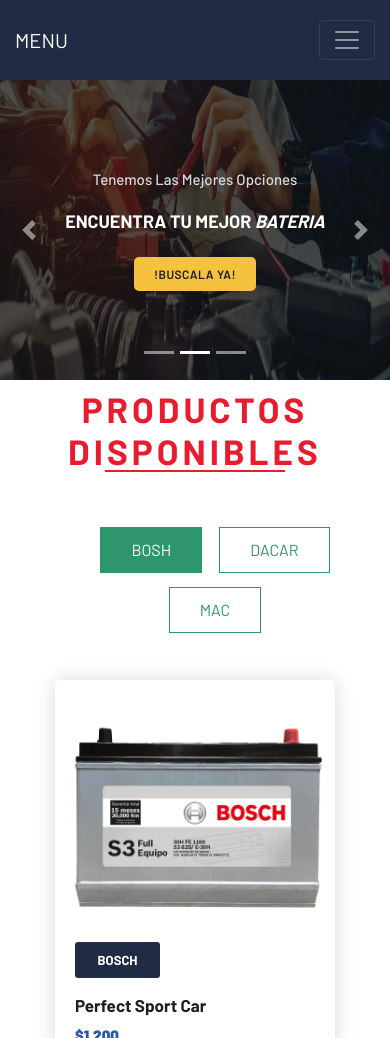
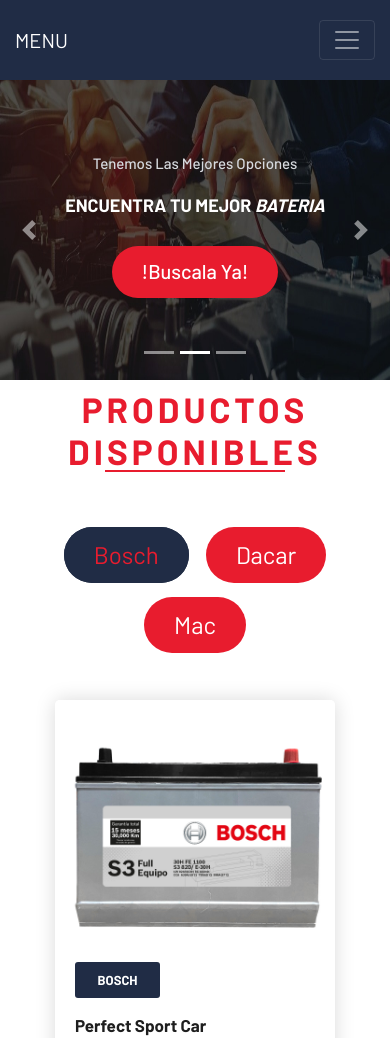
Before and after one commit to tati-18/bateryDAWN, a plain HTML site: page service.html in a window 390 px wide. Shown: the top 1038 px of the page. Drawn offline with nearby package versions, Linux system fonts and the light colour scheme.

Commit message:
Detalles de Pagina catalogo

```diff
--- a/css/style_catalogo.css
+++ b/css/style_catalogo.css
@@ -124,7 +124,7 @@
 .btn.btn-custom {
     padding: 10px 30px 12px 30px;
     text-align: center;
-    font-size: 16px;
+    font-size: 20px;
     font-weight: 500;
     color: #ffffff;
     background: #E81C2E;
@@ -419,6 +419,21 @@
 
 /***********************************************/
 
+.carousel-item .carousel-text .btn.btn-custom {
+    padding: 20px 45px 22px 45px;
+    color: #ffffff;
+}
+
+.carousel-item .carousel-text .btn.btn-custom:hover {
+    color: #E81C2E;
+}
+
+.carousel .carousel-text .btn {
+    padding: 12px 30px;
+    font-size: 15px;
+    letter-spacing: 0;
+}
+
 .carousel-inner .carousel-item div.info {
     position: absolute;
     width: 100%;
@@ -433,25 +448,23 @@
 }
 
 .secondary-button a {
-    background: #f4c23d;
-    padding: 10px 20px;
-    text-align: center;
-    letter-spacing: 0.5px;
-    font-size: 14px;
-    font-weight: 600;
-    border-radius: 5px;
-    text-transform: uppercase;
-    color: #1e1e1e;
-    -webkit-transition: all 0.3s;
-    -o-transition: all 0.3s;
-    transition: all 0.3s;
-    -webkit-animation: tracking-in-expand 1.5s cubic-bezier(0.215, 0.610, 0.355, 1.000) both;
-    animation: tracking-in-expand 1.5s cubic-bezier(0.215, 0.610, 0.355, 1.000) both;
+    padding: 20 px 45 px 22 px 45 px;
+    color: #ffffff;
 }
 
-.secondary-button a:hover {
-    color: #1e1e1e;
-    background-color: #fff;
+.secondary-button a {
+    padding: 10 px 30 px 12 px 30 px;
+    text-align: center;
+    font-size: 16px;
+    font-weight: 500;
+    color: #ffffff;
+    background: #E81C2E;
+    border: none;
+    border-radius: 60 px;
+    box-shadow: inset 0 0 0 0 #202c45;
+    transition: ease-out 0.5s;
+    -webkit-transition: ease-out 0.5s;
+    -moz-transition: ease-out 0.5s;
 }
 
 .carousel-item .info h2 {
@@ -494,8 +507,10 @@
     .carousel-item .info h4 {
         font-size: 15px;
     }
-    .secondary-button a {
-        font-size: 20px;
+    .carousel .carousel-text .btn {
+        padding: 8px 20px;
+        font-size: 14px;
+        letter-spacing: 0;
     }
 }
 
@@ -506,19 +521,26 @@
     .carousel-item .info h4 {
         font-size: 15px;
     }
-    .secondary-button a {
-        font-size: 12px;
+    .carousel .carousel-text .btn {
+        padding: 10px 25px;
+        font-size: 15px;
+        letter-spacing: 0;
     }
 }
 
 
-/********************************/
+/**************************************/
 
 
-/********* Service CSS *********/
+/********* baterias catalogo **********/
 
 
-/*******************************/
+/*************************************/
+
+.tm-paging-links {
+    text-align: center;
+    margin-bottom: 40px;
+}
 
 .list_baterias {
     margin-top: 2%;
@@ -530,6 +552,10 @@
 
 .hidden {
     display: none !important;
+}
+
+ul {
+    padding-inline-start: 0px;
 }
 
 
@@ -601,7 +627,6 @@
 .tm-paging-item {
     list-style: none;
     display: inline-block;
-    border: 1px solid #2F956D;
     margin: 7px;
 }
 
@@ -611,21 +636,25 @@
     align-items: center;
     justify-content: center;
     text-decoration: none;
-    color: #2F956D;
-    background-color: transparent;
+    color: #ffffff;
+    background: #E81C2E;
+    border: none;
+    border-radius: 60px;
+    box-shadow: inset 0 0 0 0 #202C45;
+    font-size: 150%;
 }
 
 .tm-paging-link.active,
 .tm-paging-link:hover {
-    background-color: #2F956D;
-    color: white;
+    color: #E81C2E;
+    background: #202C45;
+    box-shadow: inset 200px 0 0 0 #202C45;
 }
 
 .button {
     position: relative;
     border: none;
     font-size: 28px;
-    color: #FFFFFF;
     width: 200px;
     text-align: center;
     text-decoration: none;
@@ -784,7 +813,7 @@
 
 .on-grids .car-item .down-content ul li .item:hover,
 .recent-car-content .car-item .down-content ul li .item:hover {
-    background-color: #f4c23d
+    background-color: #224286
 }
 
 .on-grids .car-item .down-content ul li .item:hover i,
@@ -1232,24 +1261,3 @@
 .footer .copyright p a:hover {
     color: #ffffff;
 }
-
-
-/*******************************/
-
-
-/********* baterias catalogo **********/
-
-
-/*******************************/
-
-.tm-paging-links {
-    text-align: center;
-    margin-bottom: 40px;
-}
-
-.tm-paging-item {
-    list-style: none;
-    display: inline-block;
-    border: 1px solid #2F956D;
-    margin: 7px;
-}
--- a/service.html
+++ b/service.html
@@ -71,32 +71,32 @@
         </ol>
         <div class="carousel-inner">
             <div class="carousel-item active">
-                <img class="d-block w-100" src="../bateryDAWN/img/slideBar/slide_PC01.jpg" alt="First slide">
+                <img class="d-block w-100" src="./img/slideBar/slide_PC01.jpg" alt="First slide">
                 <div class="info">
                     <h4>Tenemos Las Mejores Opciones </h4>
                     <h2>Encuentra tu mejor <em>Bateria</em></h2>
                     <h6 class="secondary-button">
-                        <a href="#" tabindex="-1">!Buscala Ya!</a>
+                        <a class="btn btn-custom" href="">!Buscala Ya!</a>
                     </h6>
                 </div>
             </div>
             <div class="carousel-item ">
-                <img class="d-block w-100" src="../bateryDAWN/img/slideBar/slide_PC02.jpg" alt="Second slide">
+                <img class="d-block w-100" src="./img/slideBar/slide_PC02.jpg" alt="Second slide">
                 <div class="info">
                     <h4>Tenemos Las Mejores Opciones </h4>
                     <h2>Encuentra tu mejor <em>Bateria</em></h2>
                     <h6 class="secondary-button">
-                        <a href="#" tabindex="-1">!Buscala Ya!</a>
+                        <a class="btn btn-custom" href="">!Buscala Ya!</a>
                     </h6>
                 </div>
             </div>
             <div class="carousel-item">
-                <img class="d-block w-100" src="../bateryDAWN/img/slideBar/slide_PC03.jpg" alt="Third slide">
+                <img class="d-block w-100" src="./img/slideBar/slide_PC03.jpg" alt="Third slide">
                 <div class="info">
                     <h4>Tenemos Las Mejores Opciones </h4>
                     <h2>Encuentra tu mejor <em>Bateria</em></h2>
                     <h6 class="secondary-button">
-                        <a href="#" tabindex="-1">!Buscala Ya!</a>
+                        <a class="btn btn-custom" href="">!Buscala Ya!</a>
                     </h6>
                 </div>
             </div>
@@ -113,28 +113,21 @@
 
     <!-- Componente Presentacion End -->
 
-    <!-- Page Header Start -->
-
-    <!-- Page Header End -->
-
-
-
-
     <!--  bateries Start -->
     <div class="list_baterias container">
         <div class="section-header text-center">
             <h2>Productos Disponibles</h2>
         </div>
         <div class="tm-paging-links text-center">
-            <nav>
+            <nav id="navproductos">
                 <ul>
                     <li class="tm-paging-item">
-                        <a href="#" class="tm-paging-link active">BOSH</a>
+                        <a href="#navproductos" class="tm-paging-link active">Bosch</a>
                     </li>
                     <li class="tm-paging-item">
-                        <a href="#" class="tm-paging-link">DACAR</a>
+                        <a href="#navproductos" class="tm-paging-link">Dacar</a>
                     </li>
-                    <li class="tm-paging-item"><a href="#" class="tm-paging-link">MAC</a></li>
+                    <li class="tm-paging-item"><a href="#navproductos" class="tm-paging-link">Mac</a></li>
                 </ul>
             </nav>
         </div>
@@ -142,7 +135,7 @@
         <!-- Gallery -->
         <div class="row tm-gallery">
             <!-- gallery page 1 -->
-            <div id="tm-gallery-page-BOSH" class="tm-gallery-page">
+            <div id="tm-gallery-page-Bosch" class="tm-gallery-page">
                 <div class="recent-car-content">
                     <div class="row">
                         <div class="col-md-4 col-sm-6">
```
